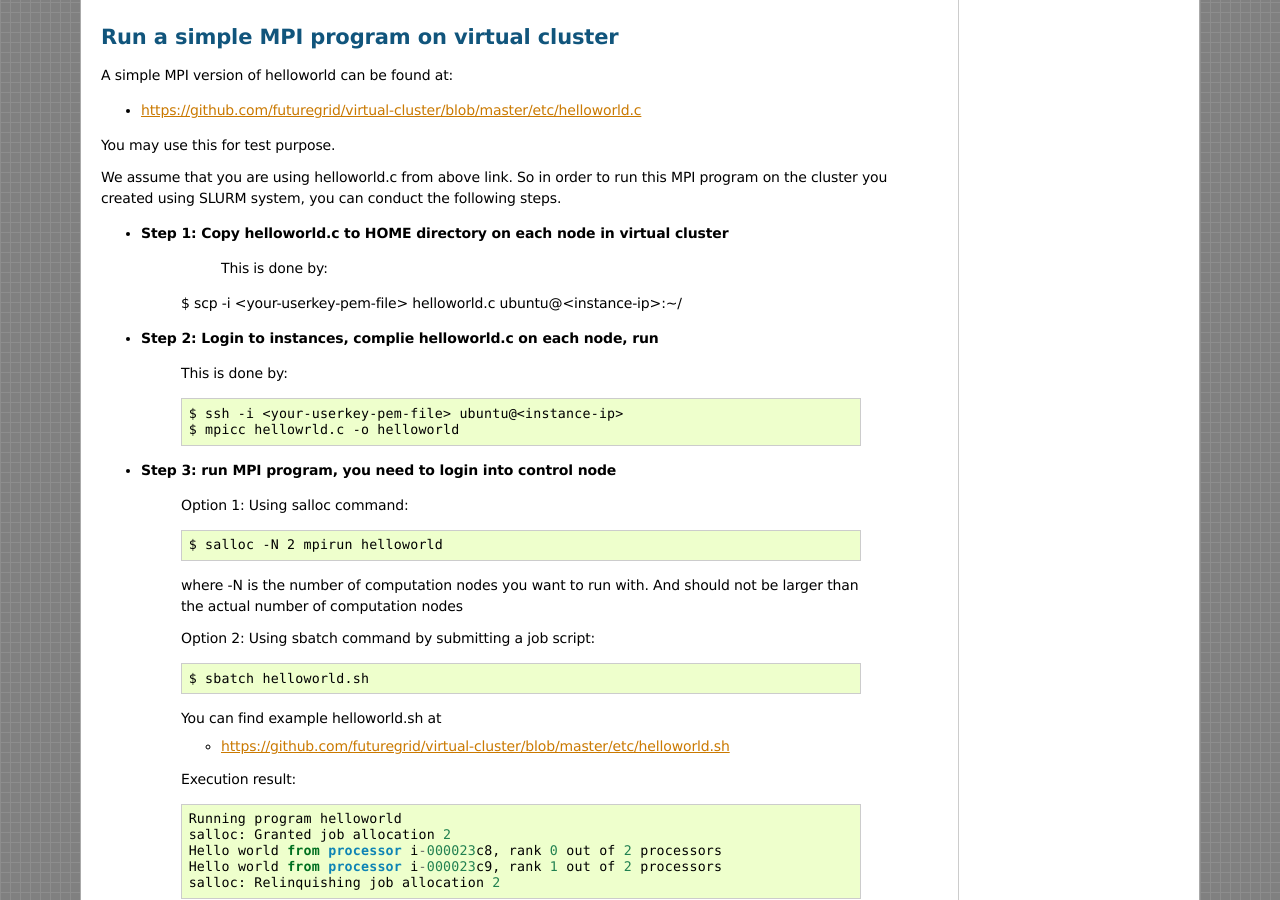
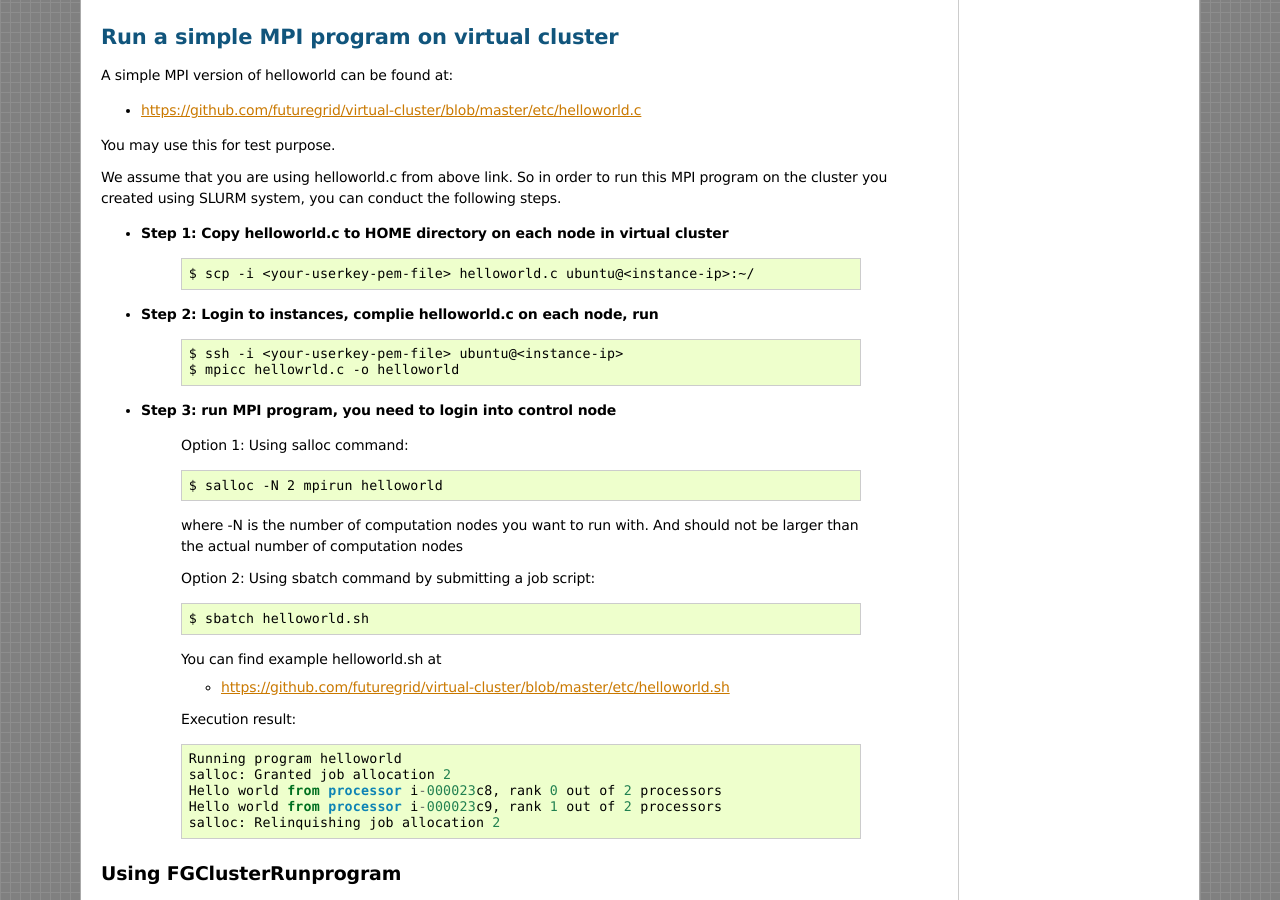
Before and after one commit to futuregrid/virtual-cluster, a Sphinx documentation site: the page built from doc/source/intro.rst, in a window 1280 px wide and 900 px high, scrolled down 6608 px. Built offline with Sphinx 7.4.7, drawn with Linux system fonts in a browser that asks for light colours; formulas are drawn with MathJax 3; pages that are not in the unit, such as notebooks, are missing from menus.

Commit message:
Update doc/source/intro.rst

```diff
--- a/doc/source/intro.rst
+++ b/doc/source/intro.rst
@@ -391,13 +391,13 @@ on the cluster you created using SLURM system, you can conduct the following ste
 
 * **Step 1: Copy helloworld.c to HOME directory on each node in virtual cluster**
 
-	This is done by::
+	::
 
-    $ scp -i <your-userkey-pem-file> helloworld.c ubuntu@<instance-ip>:~/
+	    $ scp -i <your-userkey-pem-file> helloworld.c ubuntu@<instance-ip>:~/
 
 * **Step 2: Login to instances, complie helloworld.c on each node, run**
 
-	This is done by::
+	::
 
 	    $ ssh -i <your-userkey-pem-file> ubuntu@<instance-ip>
 	    $ mpicc hellowrld.c -o helloworld
```
